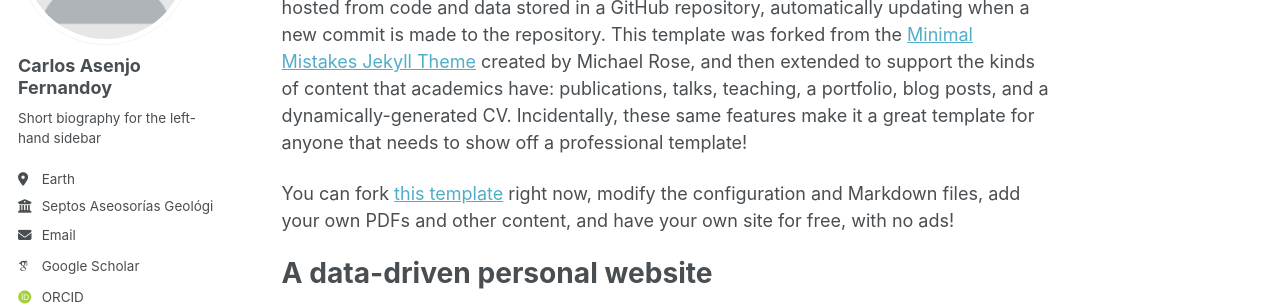
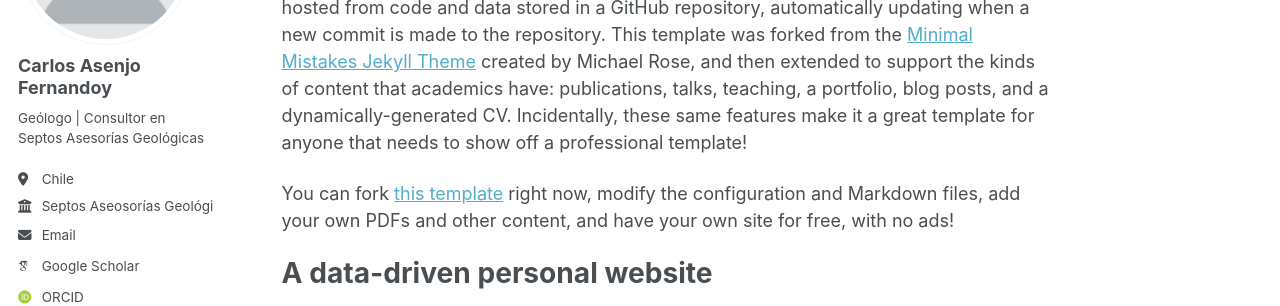
Before and after one commit to asenjocarlos/asenjocarlos.github.io, a Jekyll site: the page built from _pages/about.md, in a window 1280 px wide. Shown: the part 231-537 px from the top of the page. Built offline with Jekyll 4.4.1, drawn with Linux system fonts in a browser that asks for light colours; some web fonts are replaced; a script bundle is joined from its source files by our own code; library files that are not in the unit come from our copies.

Commit message:
cambios
cambios

```diff
--- a/_config.yml
+++ b/_config.yml
@@ -26,8 +26,8 @@ author:
   avatar           : "profile.png"
   name             : "Carlos Asenjo Fernandoy"
   pronouns         : # example: "she/her"
-  bio              : "Short biography for the left-hand sidebar"
-  location         : "Earth"
+  bio              : "Geólogo | Consultor en Septos Asesorías Geológicas"
+  location         : "Chile"
   employer         : "Septos Aseosorías Geológicas"
   uri              : # URL
   email            : "carlos.asenjo.fernandoy@gmail.com"
```
